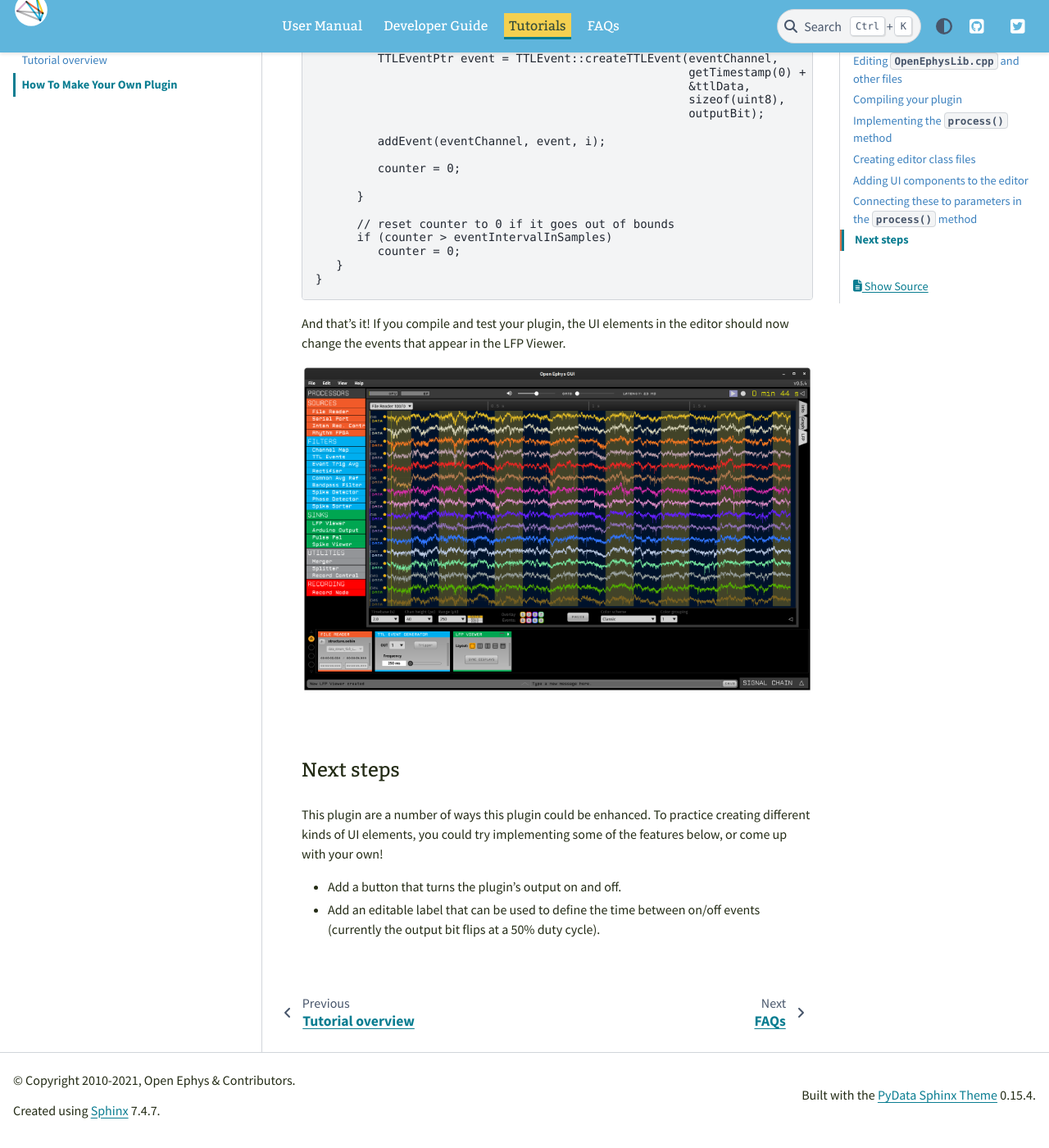
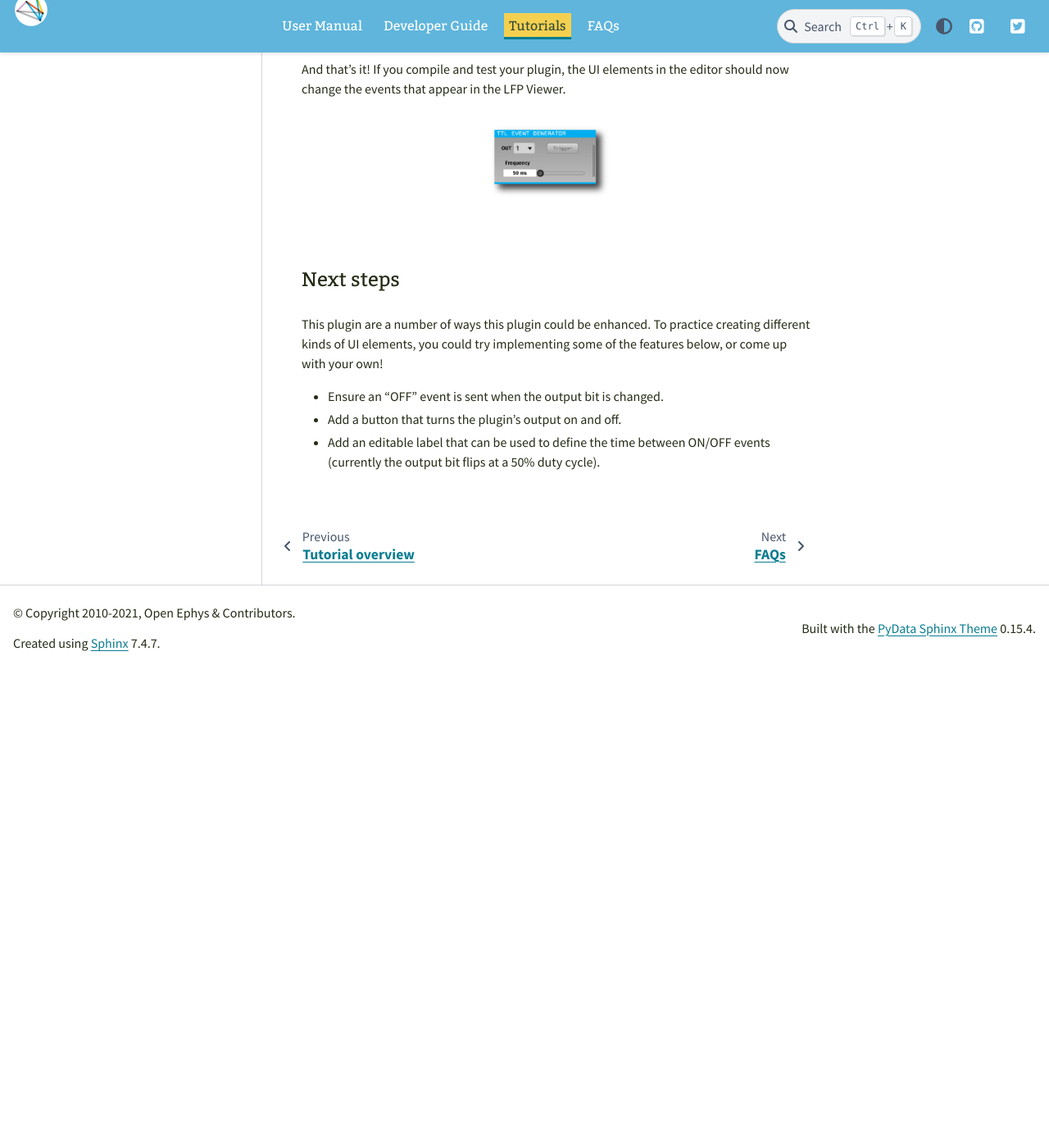
Before and after one commit to open-ephys/gui-docs, a Sphinx documentation site: the page built from source/Tutorials/How-To-Make-Your-Own-Plugin.rst, in a window 1280 px wide and 1400 px high, scrolled down 13168 px. Shown: the whole window at 82% size. Built offline with Sphinx 7.4.7 and the PyData theme 0.15.4, drawn with Linux system fonts in a browser that asks for light colours; after the commit the page ends 13998 px from its top, so only the background shows below that.

Commit message:
Update make your own plugin tutorial

```diff
--- a/source/Tutorials/How-To-Make-Your-Own-Plugin.rst
+++ b/source/Tutorials/How-To-Make-Your-Own-Plugin.rst
@@ -307,7 +307,7 @@
       }
    }
 
-.. image:: ../_static/images/tutorials/makeyourownplugin/button.png
+.. image:: ../_static/images/tutorials/makeyourownplugin/makeyourownplugin-03.png
   :alt: Create a button
 
 Create a slider
@@ -401,7 +401,7 @@
       }
    }
 
-.. image:: ../_static/images/tutorials/makeyourownplugin/combobox.png
+.. image:: ../_static/images/tutorials/makeyourownplugin/makeyourownplugin-05.png
   :alt: Create a combobox
 
 Connecting these to parameters in the :code:`process()` method
@@ -572,7 +572,7 @@
 
 And that's it! If you compile and test your plugin, the UI elements in the editor should now change the events that appear in the LFP Viewer.
 
-.. image:: ../_static/images/tutorials/makeyourownplugin/makeyourownplugin-03.png
+.. image:: ../_static/images/tutorials/makeyourownplugin/makeyourownplugin-05.png
   :alt: Plugin in signal chain
 
 Next steps
@@ -580,8 +580,10 @@
 
 This plugin are a number of ways this plugin could be enhanced. To practice creating different kinds of UI elements, you could try implementing some of the features below, or come up with your own!
 
+- Ensure an "OFF" event is sent when the output bit is changed.
+
 - Add a button that turns the plugin's output on and off.
 
-- Add an editable label that can be used to define the time between on/off events (currently the output bit flips at a 50% duty cycle).
+- Add an editable label that can be used to define the time between ON/OFF events (currently the output bit flips at a 50% duty cycle).
 
 |
```
Also changed, not shown: other parts of source/Tutorials/How-To-Make-Your-Own-Plugin.rst (+1 -1 lines), source/_static/images/tutorials/makeyourownplugin/makeyourownplugin-01.png, source/_static/images/tutorials/makeyourownplugin/makeyourownplugin-02.png, source/_static/images/tutorials/makeyourownplugin/makeyourownplugin-03.png, source/_static/images/tutorials/makeyourownplugin/makeyourownplugin-04.png (added), source/_static/images/tutorials/makeyourownplugin/makeyourownplugin-05.png (added), source/_static/images/tutorials/makeyourownplugin/makeyourownplugin-06.png (added).
